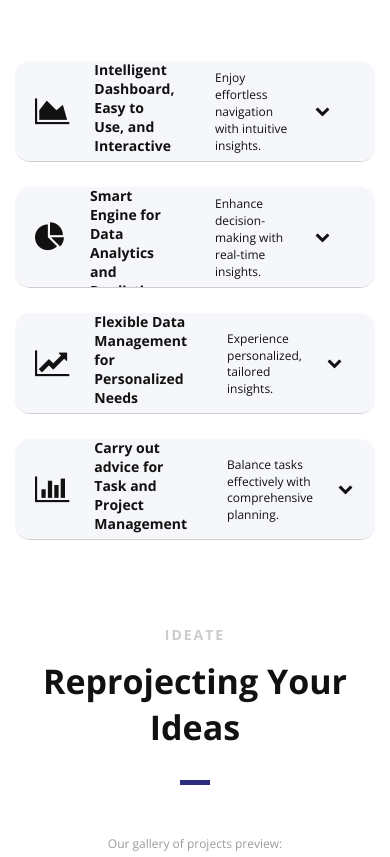
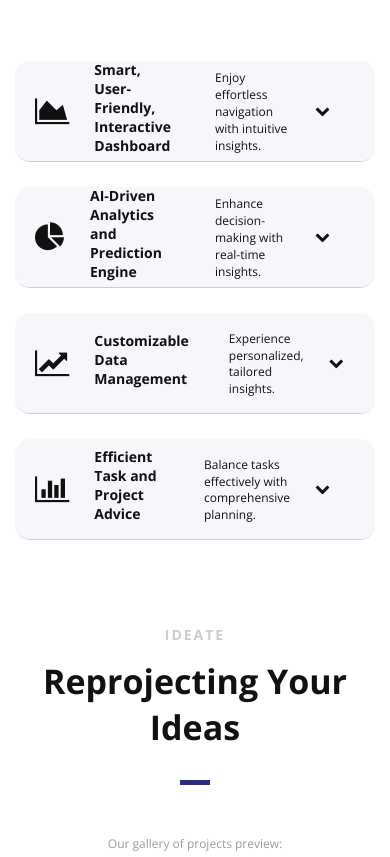
Before and after one commit to ekaputri1982/html_web_wt, a plain HTML site: page index.html in a window 390 px wide. Shown: the part 1403-2260 px from the top of the page. Drawn offline with nearby package versions, Linux system fonts and the light colour scheme.

Commit message:
modify text to mobile layout

```diff
--- a/index.html
+++ b/index.html
@@ -229,7 +229,7 @@
                                     <!--Icon Block Description-->
                                     <div class="accordion-column icon-block">
                                         <i class="fa fa-area-chart fa-2x"></i>
-                                        <h4>Intelligent Dashboard, Easy to Use, and Interactive</h4>
+                                        <h4>Smart, User-Friendly, Interactive Dashboard</h4>
                                     </div>
                                     <div class="accordion-column">
                                         <!-- <li>Simplified Insights</li>
@@ -264,7 +264,7 @@
                                     <!--Icon Block Description-->
                                     <div class="accordion-column left icon-block">
                                         <i class="fa fa-pie-chart fa-2x"></i>
-                                        <h4>AI-Based Smart Engine for Data Analytics and Prediction</h4>
+                                        <h4>AI-Driven Analytics and Prediction Engine</h4>
                                     </div>
                                     <div class="accordion-column">
                                         <!-- <li>Informed Decision-Making</li>
@@ -298,7 +298,7 @@
                                     <!--Icon Block Description-->
                                     <div class="accordion-column left icon-block">
                                         <i class="fa fa-line-chart fa-2x"></i>
-                                        <h4>Flexible Data Management for Personalized Needs</h4>
+                                        <h4>Customizable Data Management</h4>
                                     </div>
                                     <div class="accordion-column">
                                         <!-- <li>Tailored for You</li>
@@ -336,7 +336,7 @@
                                         <!-- <div class="icon"> -->
                                         <i class="fa fa-bar-chart fa-2x"></i>
                                         <!-- </div> -->
-                                        <h4>Carry out advice for Task and Project Management</h4>
+                                        <h4>Efficient Task and Project Advice</h4>
                                     </div>
                                     <div class="accordion-column">
                                         <!-- <li>Balanced Assignment Distribution</li>
```
